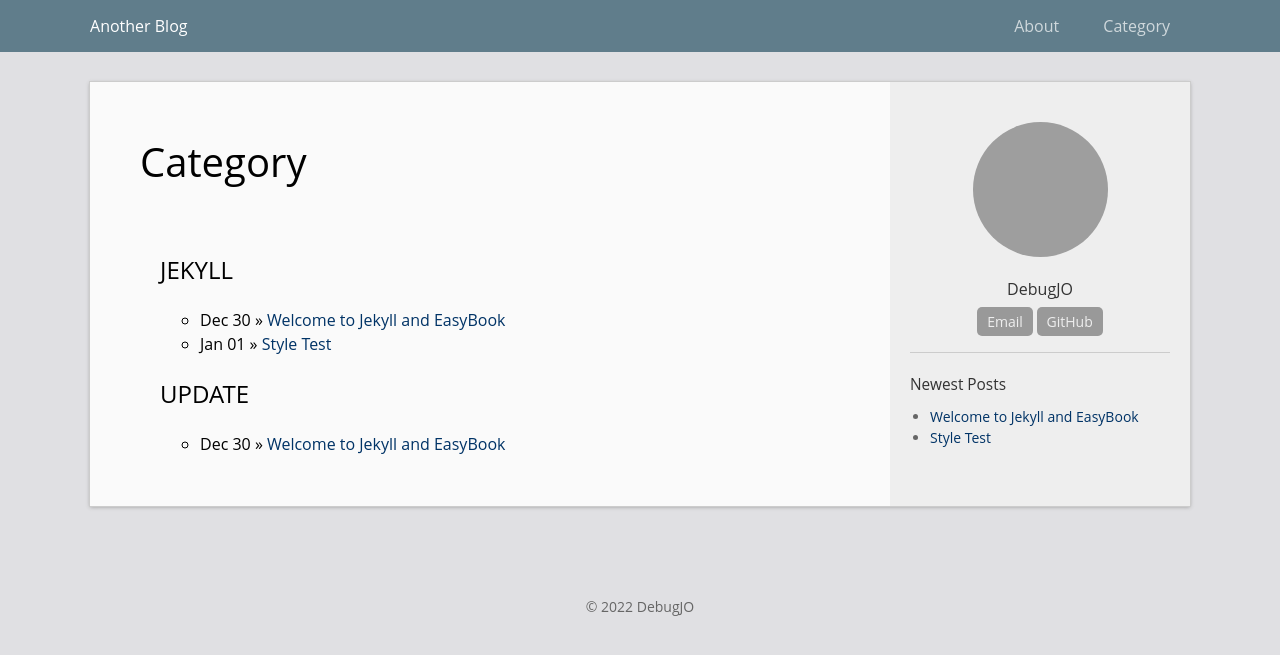
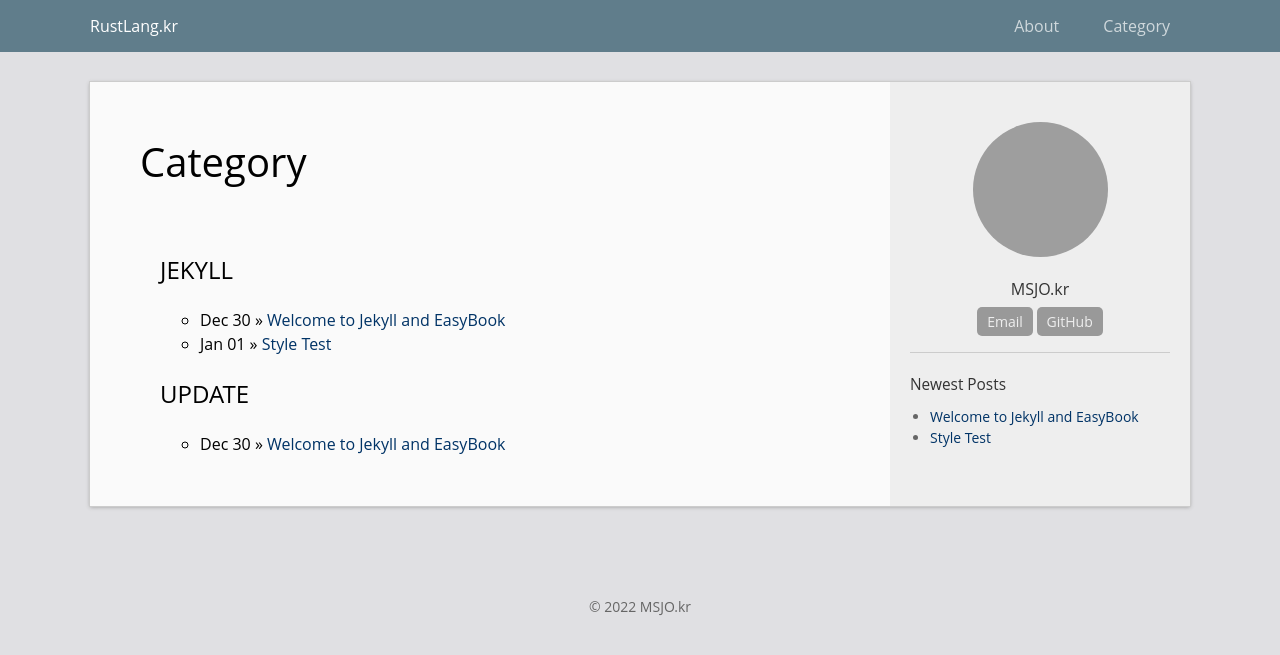
Before and after one commit to DebugJO/rustlang, a Jekyll site: the page built from category.html, in a window 1280 px wide. Shown: the top 655 px of the page. Built offline with Jekyll 4.4.1, drawn with Linux system fonts in a browser that asks for light colours; grey boxes are pictures that could not be loaded.

Commit message:
Update _config.yml

```diff
--- a/_config.yml
+++ b/_config.yml
@@ -1,4 +1,4 @@
-title: Another Blog
+title: RustLang.kr
 
 url: "https://rustlang.kr"
 
@@ -11,7 +11,7 @@ description: >
 
 email: me@msjo.kr
 
-author: DebugJO
+author: MSJO.kr
 
 avatar: "https://avatars.githubusercontent.com/u/18445776?v=4"
 
@@ -31,7 +31,7 @@ header:
     About: /about/
     Category: /category/
 
-permalink: /archivers/:title
+permalink: /:year/:month/:day/:title/
 
 plugins:
  - jekyll-paginate
```
